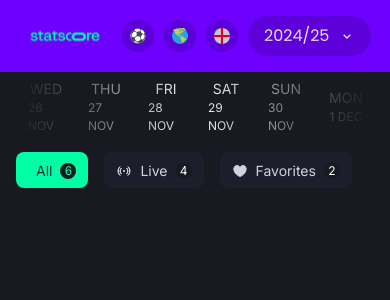
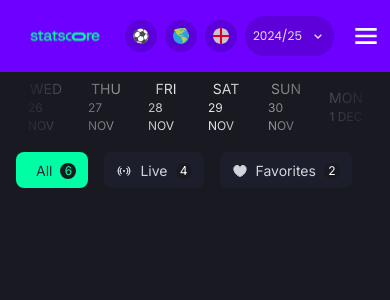
Before and after one commit to mizgithub/thesportshub, a React (Vite) app: page / in a window 390 px wide. Shown: the top 300 px of the page. Built offline with nearby package versions, Linux system fonts and the light colour scheme; no server answers.

Commit message:
Fix - Mobile navigation

```diff
--- a/src/components/NavigationBar/components/MobileNavigation.tsx
+++ b/src/components/NavigationBar/components/MobileNavigation.tsx
@@ -8,7 +8,7 @@ const MobileNavigation = () => {
     return (
         <div className="flex flex-row justify-between items-center gap-[16px] justify-center">
 
-        <div className="flex flex-row gap-[10px] md:gap-[16px] items-center">
+        <div className="flex flex-row gap-[8px] md:gap-[16px] items-center">
 
                  <div className="flex rounded-full bg-[#00000026] p-[8px] items-center justify-center cursor-pointer">
                     <BallIconV2 className="w-[16px] h-[16px] "/>
@@ -19,9 +19,9 @@ const MobileNavigation = () => {
                <div className="flex rounded-full bg-[#00000026] p-[8px] items-center justify-center cursor-pointer">
                     <EnglandFlagCircleIcon className="w-[16px] h-[16px] "/>
                 </div>
-                <div className="flex flex-row gap-[10px] rounded-[9999px] bg-[#00000026] flex-grow h-[40px] px-[16px] py-[8px] items-center justify-center cursor-pointer">
+                <div className="flex flex-row gap-[8px] rounded-[9999px] bg-[#00000026] flex-grow h-[40px] px-[8px] py-[4px] items-center justify-center cursor-pointer">
 
-                    <span className="text-[16px] font-[500] leading-[150%]  text-[#E6E0E9] font-poppins">2024/25</span>
+                    <span className="text-[12px] font-[300] leading-[16px]  text-[#E6E0E9] font-poppins">2024/25</span>
                     <BiChevronDown className="w-[16px] h-[16px] text-[#E6E0E9]"/>
                 </div>
 
```
